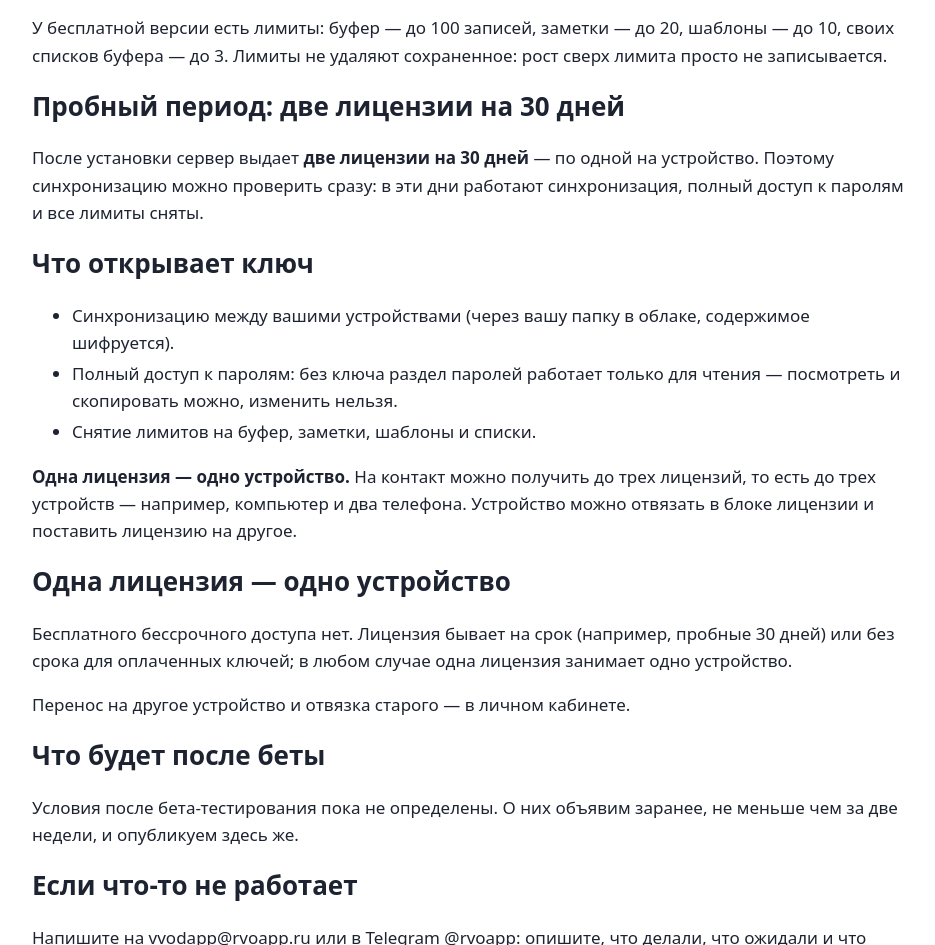
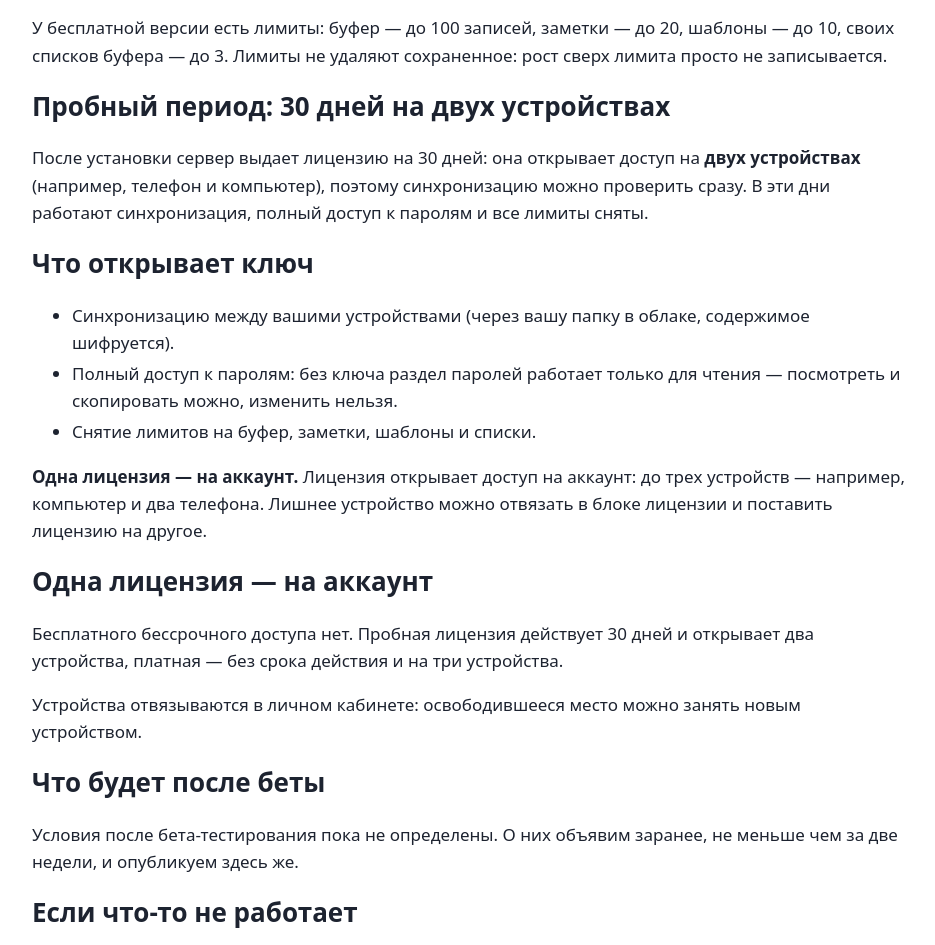
Before and after one commit to VladimirRice/Vvod-releases, a plain HTML site: page license/index.html in a window 1280 px wide. Shown: the part 798-1743 px from the top of the page, without its empty margins (168-1103 px from the left). Drawn offline with Linux system fonts and the light colour scheme.

Commit message:
Сайт: лицензия на аккаунт — до трех устройств, пробный период на двух

```diff
--- a/license/index.html
+++ b/license/index.html
@@ -29,18 +29,18 @@ a{color:var(--acc)}footer{border-top:1px solid var(--line);margin-top:40px;paddi
 <li>Снимок экрана с редактором, перевод выделенного текста, офлайн-режим.</li>
 </ul>
 <p>У бесплатной версии есть лимиты: буфер — до 100 записей, заметки — до 20, шаблоны — до 10, своих списков буфера — до 3. Лимиты не удаляют сохраненное: рост сверх лимита просто не записывается.</p>
-<h2>Пробный период: две лицензии на 30 дней</h2>
-<p>После установки сервер выдает <strong>две лицензии на 30 дней</strong> — по одной на устройство. Поэтому синхронизацию можно проверить сразу: в эти дни работают синхронизация, полный доступ к паролям и все лимиты сняты.</p>
+<h2>Пробный период: 30 дней на двух устройствах</h2>
+<p>После установки сервер выдает лицензию на 30 дней: она открывает доступ на <strong>двух устройствах</strong> (например, телефон и компьютер), поэтому синхронизацию можно проверить сразу. В эти дни работают синхронизация, полный доступ к паролям и все лимиты сняты.</p>
 <h2>Что открывает ключ</h2>
 <ul>
 <li>Синхронизацию между вашими устройствами (через вашу папку в облаке, содержимое шифруется).</li>
 <li>Полный доступ к паролям: без ключа раздел паролей работает только для чтения — посмотреть и скопировать можно, изменить нельзя.</li>
 <li>Снятие лимитов на буфер, заметки, шаблоны и списки.</li>
 </ul>
-<p><strong>Одна лицензия — одно устройство.</strong> На контакт можно получить до трех лицензий, то есть до трех устройств — например, компьютер и два телефона. Устройство можно отвязать в блоке лицензии и поставить лицензию на другое.</p>
-<h2>Одна лицензия — одно устройство</h2>
-<p>Бесплатного бессрочного доступа нет. Лицензия бывает на срок (например, пробные 30 дней) или без срока для оплаченных ключей; в любом случае одна лицензия занимает одно устройство.</p>
-<p>Перенос на другое устройство и отвязка старого — в личном кабинете.</p>
+<p><strong>Одна лицензия — на аккаунт.</strong> Лицензия открывает доступ на аккаунт: до трех устройств — например, компьютер и два телефона. Лишнее устройство можно отвязать в блоке лицензии и поставить лицензию на другое.</p>
+<h2>Одна лицензия — на аккаунт</h2>
+<p>Бесплатного бессрочного доступа нет. Пробная лицензия действует 30 дней и открывает два устройства, платная — без срока действия и на три устройства.</p>
+<p>Устройства отвязываются в личном кабинете: освободившееся место можно занять новым устройством.</p>
 <h2>Что будет после беты</h2>
 <p>Условия после бета-тестирования пока не определены. О них объявим заранее, не меньше чем за две недели, и опубликуем здесь же.</p>
 <h2>Если что-то не работает</h2>
```
Also changed, not shown: faq/index.html (+3 -3 lines), index.html (+1 -1 lines), sitemap.xml (+4 -4 lines).
